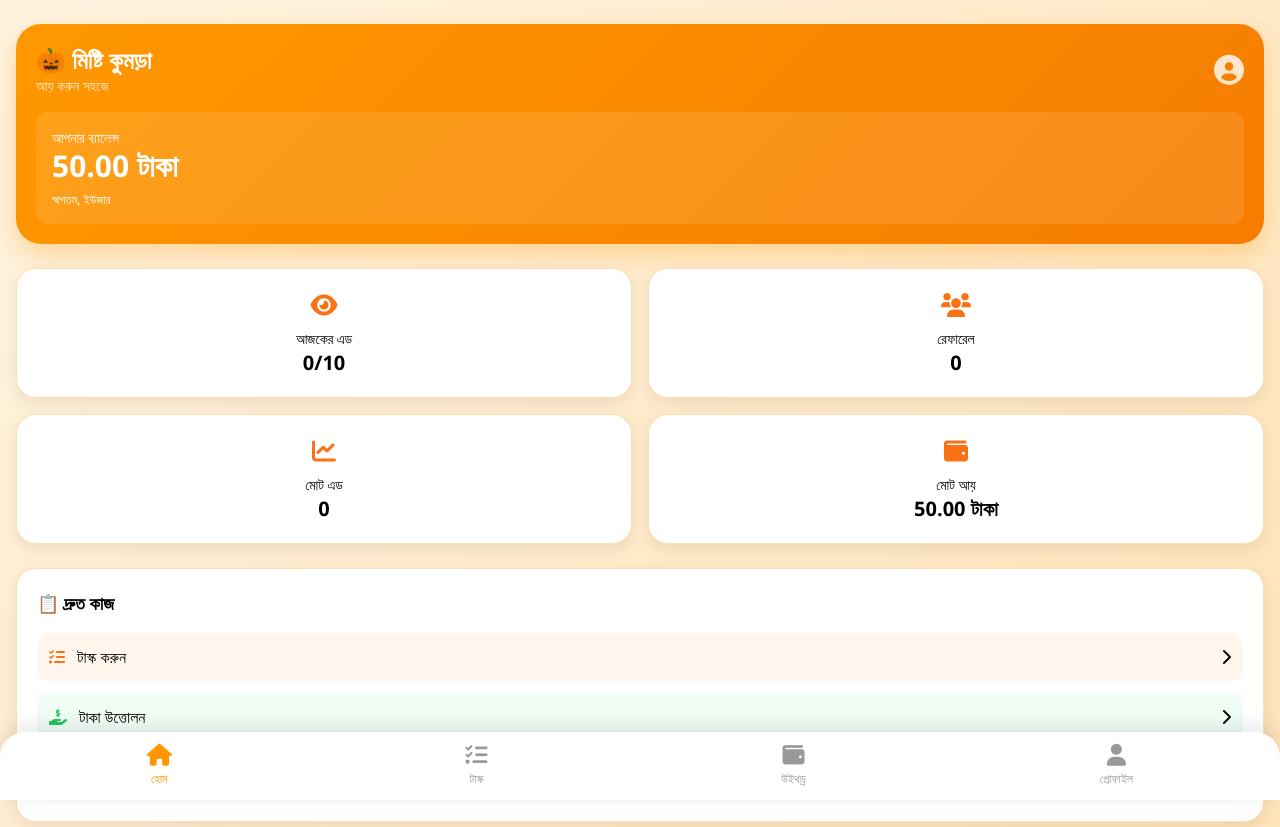
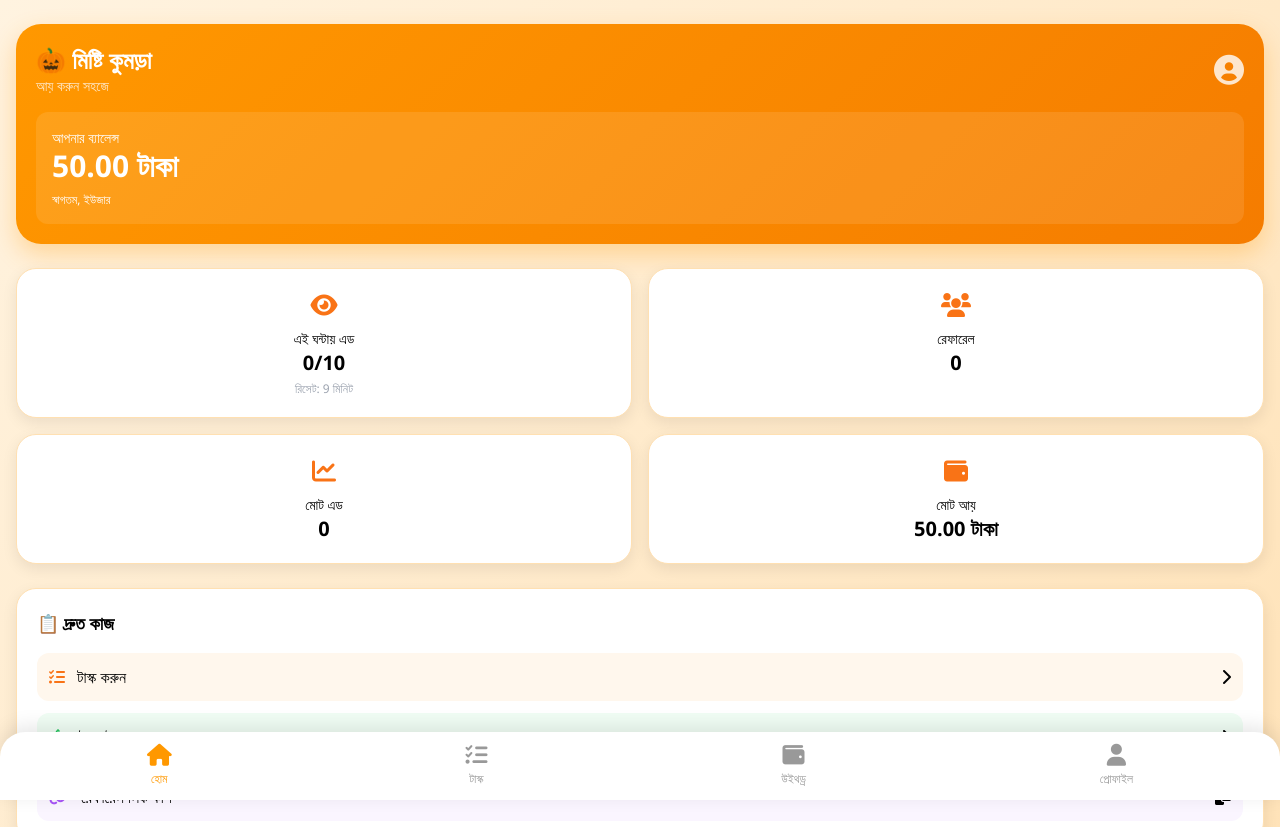
Before and after one commit to riyadasskk-cloud/Pumkin_bot, a plain HTML site: page index.html in a window 1280 px wide. Shown: the top 827 px of the page. Drawn offline with nearby package versions, Linux system fonts and the light colour scheme; no server answers.

Commit message:
{dklojgxojihfdsoijif

```diff
--- a/index.html
+++ b/index.html
@@ -28,18 +28,44 @@
         </div>
 
         <div class="grid grid-cols-2 gap-4 mb-6">
-            <div class="pumpkin-card text-center"><i class="fas fa-eye text-orange-500 text-2xl mb-2"></i><p class="text-sm">আজকের এড</p><h3 class="font-bold text-xl" id="todayAds">0/10</h3></div>
-            <div class="pumpkin-card text-center"><i class="fas fa-users text-orange-500 text-2xl mb-2"></i><p class="text-sm">রেফারেল</p><h3 class="font-bold text-xl" id="totalReferrals">0</h3></div>
-            <div class="pumpkin-card text-center"><i class="fas fa-chart-line text-orange-500 text-2xl mb-2"></i><p class="text-sm">মোট এড</p><h3 class="font-bold text-xl" id="totalAds">0</h3></div>
-            <div class="pumpkin-card text-center"><i class="fas fa-wallet text-orange-500 text-2xl mb-2"></i><p class="text-sm">মোট আয়</p><h3 class="font-bold text-xl" id="totalIncome">0</h3></div>
+            <div class="pumpkin-card text-center">
+                <i class="fas fa-eye text-orange-500 text-2xl mb-2"></i>
+                <p class="text-sm">এই ঘন্টায় এড</p>
+                <h3 class="font-bold text-xl" id="todayAds">0/10</h3>
+                <p class="text-xs text-gray-400 mt-1" id="resetTimer">রিসেট: --</p>
+            </div>
+            <div class="pumpkin-card text-center">
+                <i class="fas fa-users text-orange-500 text-2xl mb-2"></i>
+                <p class="text-sm">রেফারেল</p>
+                <h3 class="font-bold text-xl" id="totalReferrals">0</h3>
+            </div>
+            <div class="pumpkin-card text-center">
+                <i class="fas fa-chart-line text-orange-500 text-2xl mb-2"></i>
+                <p class="text-sm">মোট এড</p>
+                <h3 class="font-bold text-xl" id="totalAds">0</h3>
+            </div>
+            <div class="pumpkin-card text-center">
+                <i class="fas fa-wallet text-orange-500 text-2xl mb-2"></i>
+                <p class="text-sm">মোট আয়</p>
+                <h3 class="font-bold text-xl" id="totalIncome">0</h3>
+            </div>
         </div>
 
         <div class="pumpkin-card mb-6">
             <h3 class="font-bold text-lg mb-4">📋 দ্রুত কাজ</h3>
             <div class="space-y-3">
-                <a href="tasks.html" class="flex items-center justify-between p-3 bg-orange-50 rounded-xl"><div class="flex items-center"><i class="fas fa-tasks text-orange-500 mr-3"></i><span>টাস্ক করুন</span></div><i class="fas fa-chevron-right"></i></a>
-                <a href="withdraw.html" class="flex items-center justify-between p-3 bg-green-50 rounded-xl"><div class="flex items-center"><i class="fas fa-hand-holding-usd text-green-500 mr-3"></i><span>টাকা উত্তোলন</span></div><i class="fas fa-chevron-right"></i></a>
-                <button onclick="copyReferralLink()" class="flex items-center justify-between p-3 bg-purple-50 rounded-xl w-full"><div class="flex items-center"><i class="fas fa-link text-purple-500 mr-3"></i><span>রেফারেল লিঙ্ক কপি</span></div><i class="fas fa-copy"></i></button>
+                <a href="tasks.html" class="flex items-center justify-between p-3 bg-orange-50 rounded-xl">
+                    <div class="flex items-center"><i class="fas fa-tasks text-orange-500 mr-3"></i><span>টাস্ক করুন</span></div>
+                    <i class="fas fa-chevron-right"></i>
+                </a>
+                <a href="withdraw.html" class="flex items-center justify-between p-3 bg-green-50 rounded-xl">
+                    <div class="flex items-center"><i class="fas fa-hand-holding-usd text-green-500 mr-3"></i><span>টাকা উত্তোলন</span></div>
+                    <i class="fas fa-chevron-right"></i>
+                </a>
+                <button onclick="copyReferralLink()" class="flex items-center justify-between p-3 bg-purple-50 rounded-xl w-full">
+                    <div class="flex items-center"><i class="fas fa-link text-purple-500 mr-3"></i><span>রেফারেল লিঙ্ক কপি</span></div>
+                    <i class="fas fa-copy"></i>
+                </button>
             </div>
         </div>
 
@@ -59,8 +85,78 @@
     </div>
 
     <script src="config.js"></script>
-<script src="https://cdn.jsdelivr.net/npm/@supabase/supabase-js@2"></script>
-<script src="supabase-client.js"></script>
-<script src="app.js"></script>
+    <script src="https://cdn.jsdelivr.net/npm/@supabase/supabase-js@2"></script>
+    <script src="supabase-client.js"></script>
+    <script src="app.js"></script>
+
+    <script>
+        // ============================================
+        // HOURLY RESET FUNCTIONS (Same as watch-ads.html)
+        // ============================================
+
+        function checkHourlyReset() {
+            const currentHour = new Date().getHours();
+            const lastResetHour = localStorage.getItem('last_ad_reset_hour');
+
+            if (lastResetHour !== null && parseInt(lastResetHour) !== currentHour) {
+                console.log('Hourly reset triggered for MAIN ADS on homepage!');
+                localStorage.setItem('hourly_ads_watched', '0');
+                localStorage.setItem('last_ad_reset_hour', currentHour.toString());
+                return true;
+            }
+
+            if (lastResetHour === null) {
+                localStorage.setItem('last_ad_reset_hour', currentHour.toString());
+                localStorage.setItem('hourly_ads_watched', '0');
+            }
+            return false;
+        }
+
+        function getHourlyAdsCount() {
+            checkHourlyReset();
+            return parseInt(localStorage.getItem('hourly_ads_watched') || '0');
+        }
+
+        function getTimeUntilNextHour() {
+            const now = new Date();
+            const nextHour = new Date(now);
+            nextHour.setHours(now.getHours() + 1, 0, 0, 0);
+            const diffMs = nextHour - now;
+            const minutes = Math.floor(diffMs / (1000 * 60));
+            const hours = Math.floor(minutes / 60);
+            const mins = minutes % 60;
+
+            if (hours > 0) {
+                return `${hours}ঘ ${mins}মি`;
+            }
+            return `${minutes} মিনিট`;
+        }
+
+        function updateHomepageUI() {
+            // Get hourly count from localStorage
+            const hourlyCount = getHourlyAdsCount();
+            const timeLeft = getTimeUntilNextHour();
+
+            // Update today ads section with hourly data
+            document.getElementById('todayAds').textContent = `${hourlyCount}/10`;
+            document.getElementById('resetTimer').textContent = `রিসেট: ${timeLeft}`;
+
+            // These come from app.js (database)
+            // totalReferrals, totalAds, totalIncome, mainBalance, userName are handled by app.js updateUI()
+        }
+
+        // Override the app.js updateUI to also show hourly data
+        const originalUpdateUI = window.updateUI;
+
+        // Call both original and our hourly update
+        document.addEventListener('DOMContentLoaded', async () => {
+            // Wait for app.js to load
+            setTimeout(() => {
+                updateHomepageUI();
+                // Update every minute
+                setInterval(updateHomepageUI, 60000);
+            }, 1000);
+        });
+    </script>
 </body>
 </html>
```
